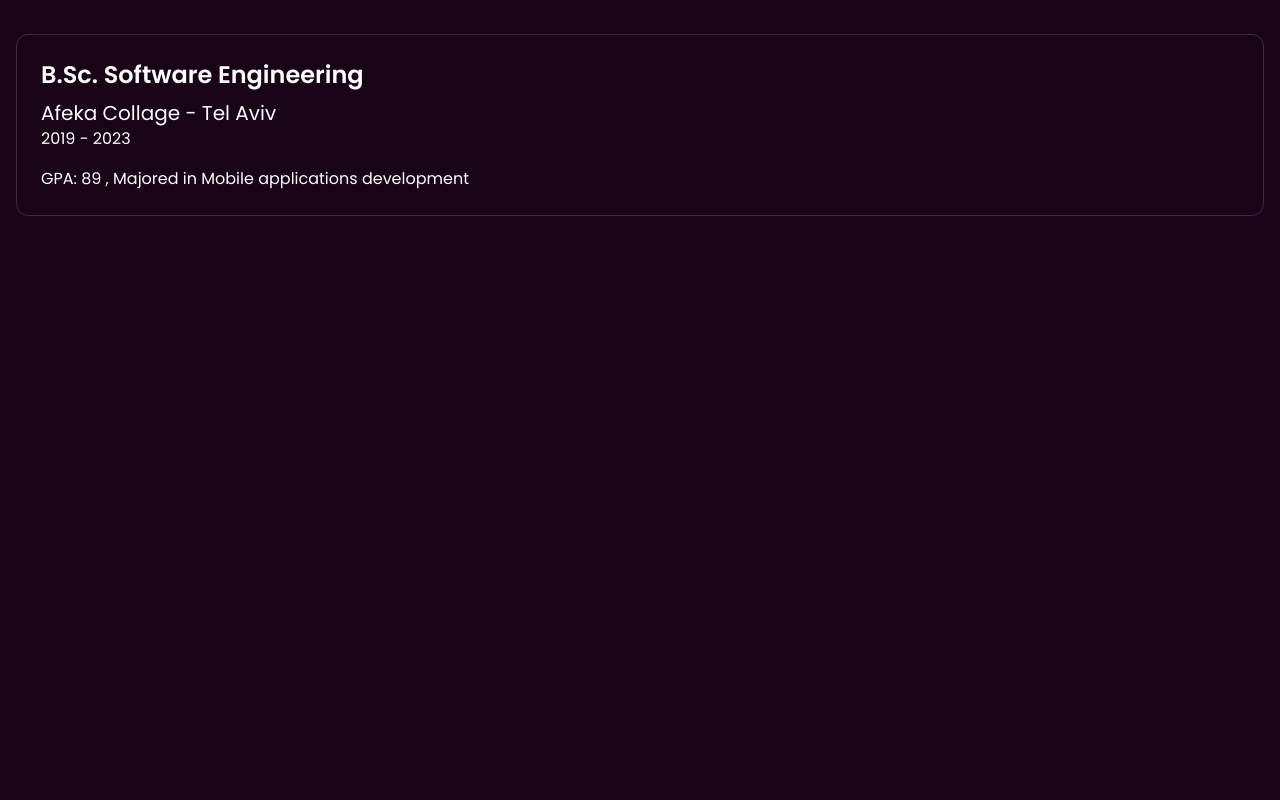
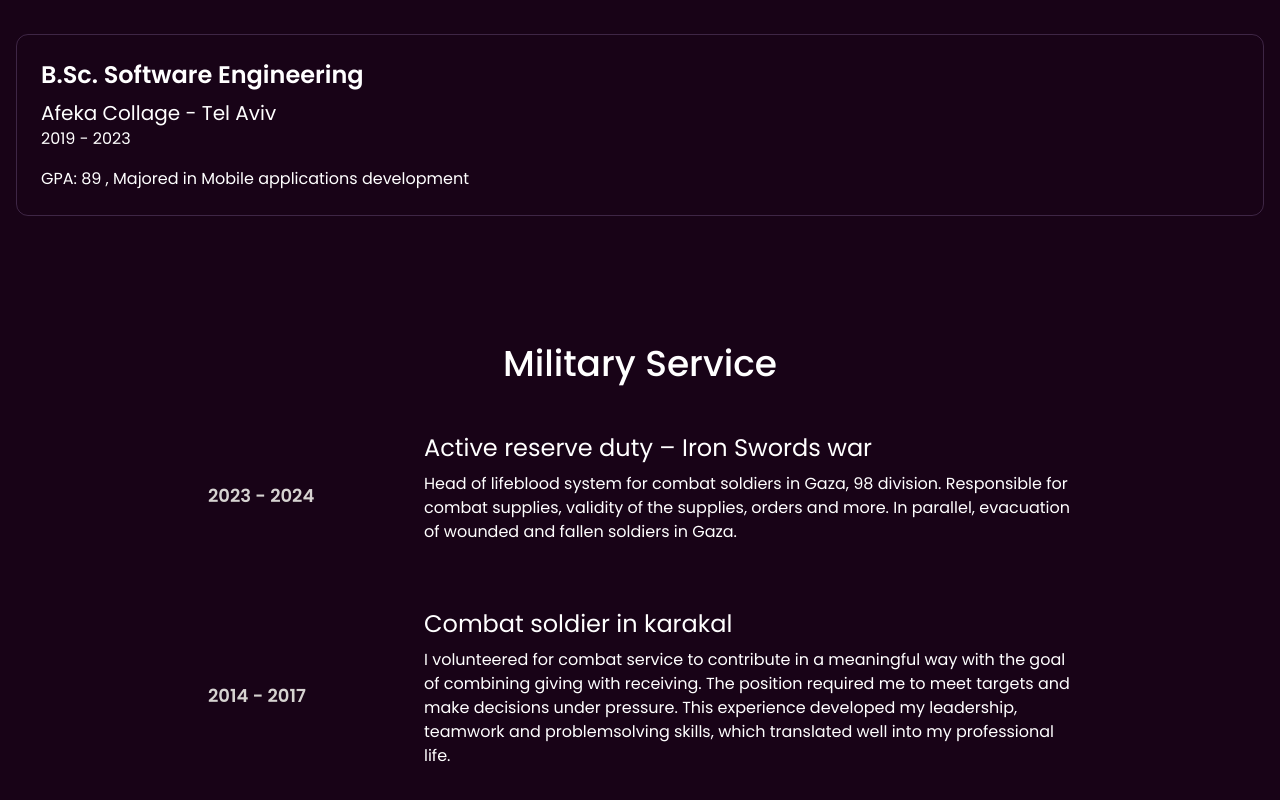
Before and after one commit to shacharml/portfolio-website, a React (Vite) app: page / in a window 1280 px wide. Shown: the part 3220-4020 px from the top of the page. Before the commit the page ends 3500 px from the top, so only its background shows below. Built offline with nearby package versions, Linux system fonts and the light colour scheme.

Commit message:
Add Military Component

```diff
--- a/constants/index.jsx
+++ b/constants/index.jsx
@@ -25,7 +25,7 @@
   { label: "Skills", href: "#skills" },
   { label: "Work Experience", href: "#experience" },
   { label: "Education", href: "#education" },
-  { label: "Military Service", href: "#mikitary" },
+  { label: "Military Service", href: "#military" },
   { label: "Contact", href: "#contact" },
 ];
 
@@ -157,12 +157,12 @@
     yearRange: "2023 - 2024",
     role: "Active reserve duty – Iron Swords war",
     description:
-      "Head of lifeblood system for combat soldiers in Gaza, 98 division.Responsible for combat supplies, validity of the supplies, orders and more. In parallel, evacuation of wounded and fallen soldiers in Gaza. ",
+      "Head of lifeblood system for combat soldiers in Gaza, 98 division. Responsible for combat supplies, validity of the supplies, orders and more. In parallel, evacuation of wounded and fallen soldiers in Gaza. ",
   },
   {
     yearRange: "2014 - 2017",
     role: "Combat soldier in karakal",
     description:
-      " I volunteered for combat service to contribute in a meaningful way with the goal of combining giving with receiving. The position required me to meet targets and make decisions under pressure. This experience developed my leadership, teamwork and problemsolving skills, which translated well into my professional life",
+      "I volunteered for combat service to contribute in a meaningful way with the goal of combining giving with receiving. The position required me to meet targets and make decisions under pressure. This experience developed my leadership, teamwork and problemsolving skills, which translated well into my professional life.",
   },
 ];
--- a/src/App.jsx
+++ b/src/App.jsx
@@ -1,6 +1,7 @@
 import Education from "./components/Education";
 import Experience from "./components/Experience";
 import Hero from "./components/Hero";
+import Military from "./components/Military";
 import Navbar from "./components/Navbar";
 import Projects from "./components/Projects";
 import Skills from "./components/Skills";
@@ -17,6 +18,7 @@
         <Skills/>
         <Experience/>
         <Education/>
+        <Military/>
       </div>
     </main>
   );
--- /dev/null
+++ b/src/components/Military.jsx
@@ -0,0 +1,35 @@
+import { useRef } from "react";
+import { MILITARY_SERVICE } from "../../constants";
+
+const Military = () => {
+  const militaryRef = useRef(null);
+  return (
+    <section className="py-16" id="military" ref={militaryRef}>
+      <div className="mx-auto max-w-4xl px-4">
+        <h2 className="mb-12 text-center text-3xl font-medium lg:text-4xl">
+          Military Service
+        </h2>
+        <div className="flex flex-col space-y-12">
+          {MILITARY_SERVICE.map((mil, index) => (
+            <div
+              key={index}
+              className="flex items-center justify-between md:flex-row"
+            >
+              <div className="w-full text-sm font-semibold text-stone-300 md:w-1/4 lg:text-lg">
+                {mil.yearRange}
+              </div>
+              <div className="w-full md:w-3/4">
+                <h3 className="mb-2 text-lg lg:text-2xl">
+                  {mil.role}
+                </h3>
+                <p className="mb-4 text-sm lg:text-base">{mil.description}</p>
+              </div>
+            </div>
+          ))}
+        </div>
+      </div>
+    </section>
+  );
+};
+
+export default Military;
```
